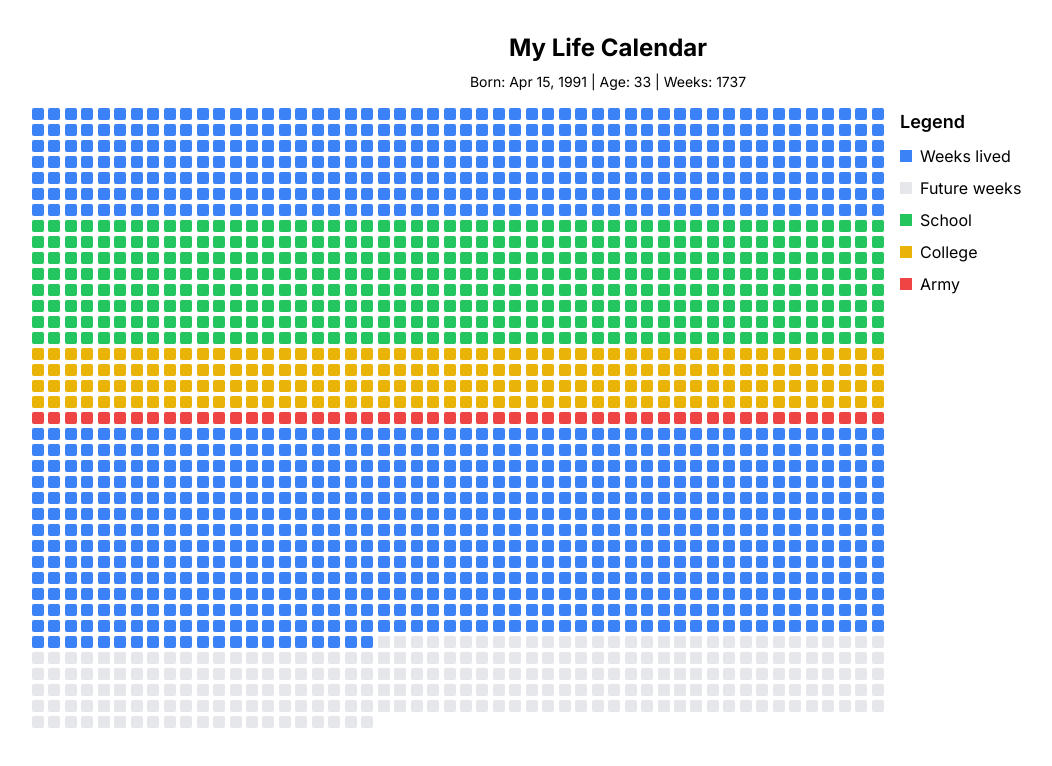
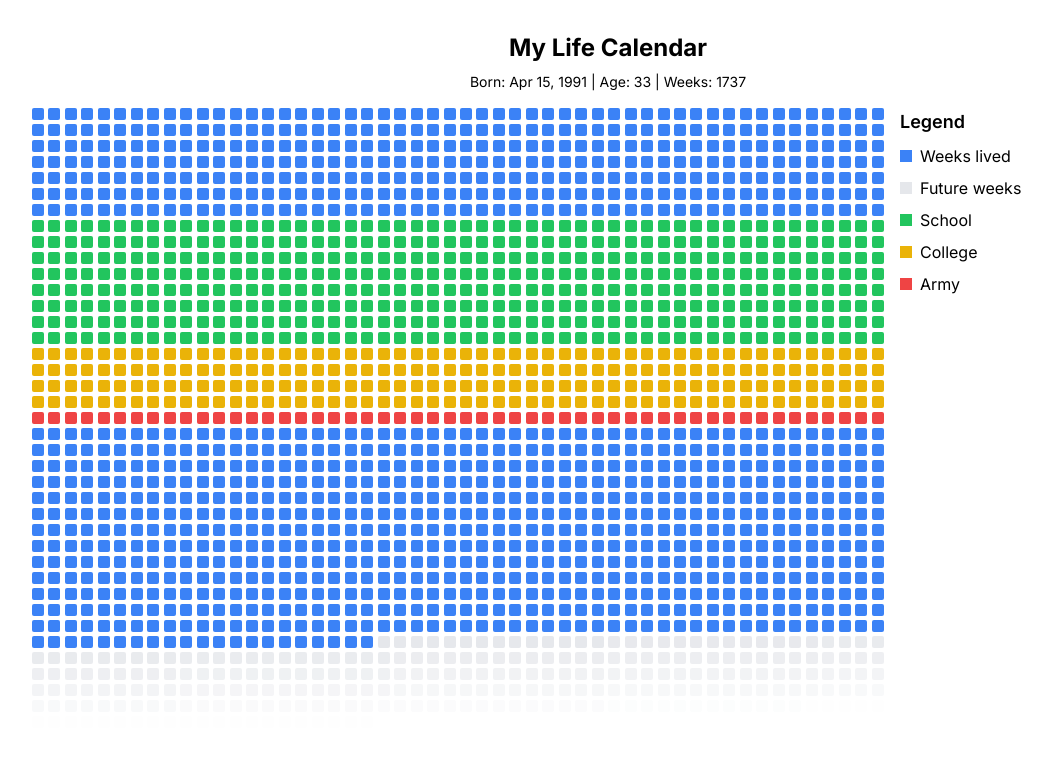
Before and after one commit to WiegerWolf/life-calendar, a Next.js app: page / in a window 1280 px wide. Shown: the top 766 px of the page, without its empty margins (32-1084 px from the left). Built offline with nearby package versions, Linux system fonts and the light colour scheme.

Commit message:
Add opacity utility classes to Tailwind safelist

```diff
--- a/tailwind.config.ts
+++ b/tailwind.config.ts
@@ -5,6 +5,9 @@ const config: Config = {
     "./pages/**/*.{js,ts,jsx,tsx,mdx}",
     "./components/**/*.{js,ts,jsx,tsx,mdx}",
     "./app/**/*.{js,ts,jsx,tsx,mdx}",
+  ],
+  safelist: [
+    { pattern: /opacity-(5|10|15|20|25|30|35|40|45|50|55|60|65|70|75|80|85|90|95|100)/ },
   ],
   theme: {
     extend: {
```
